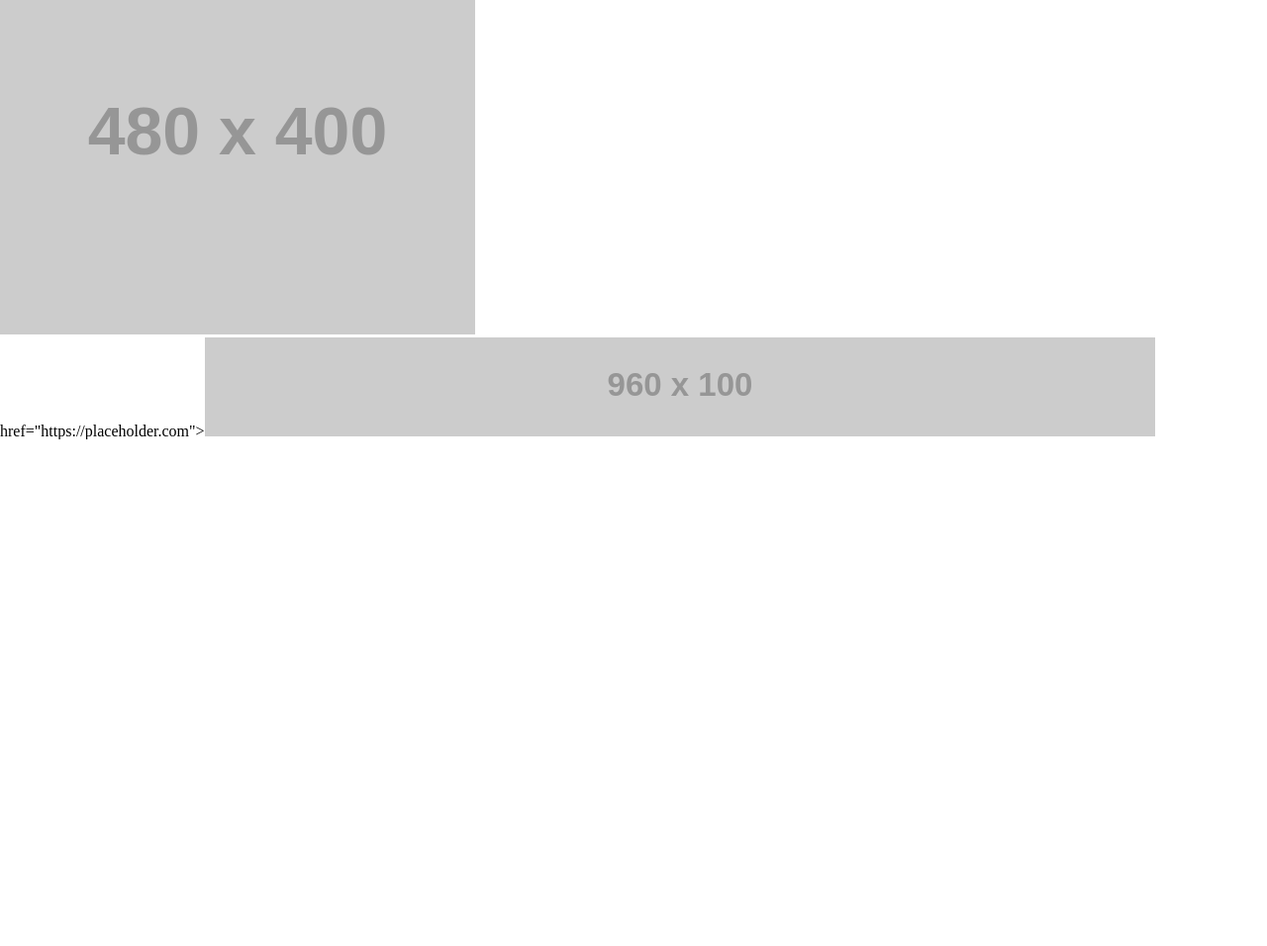
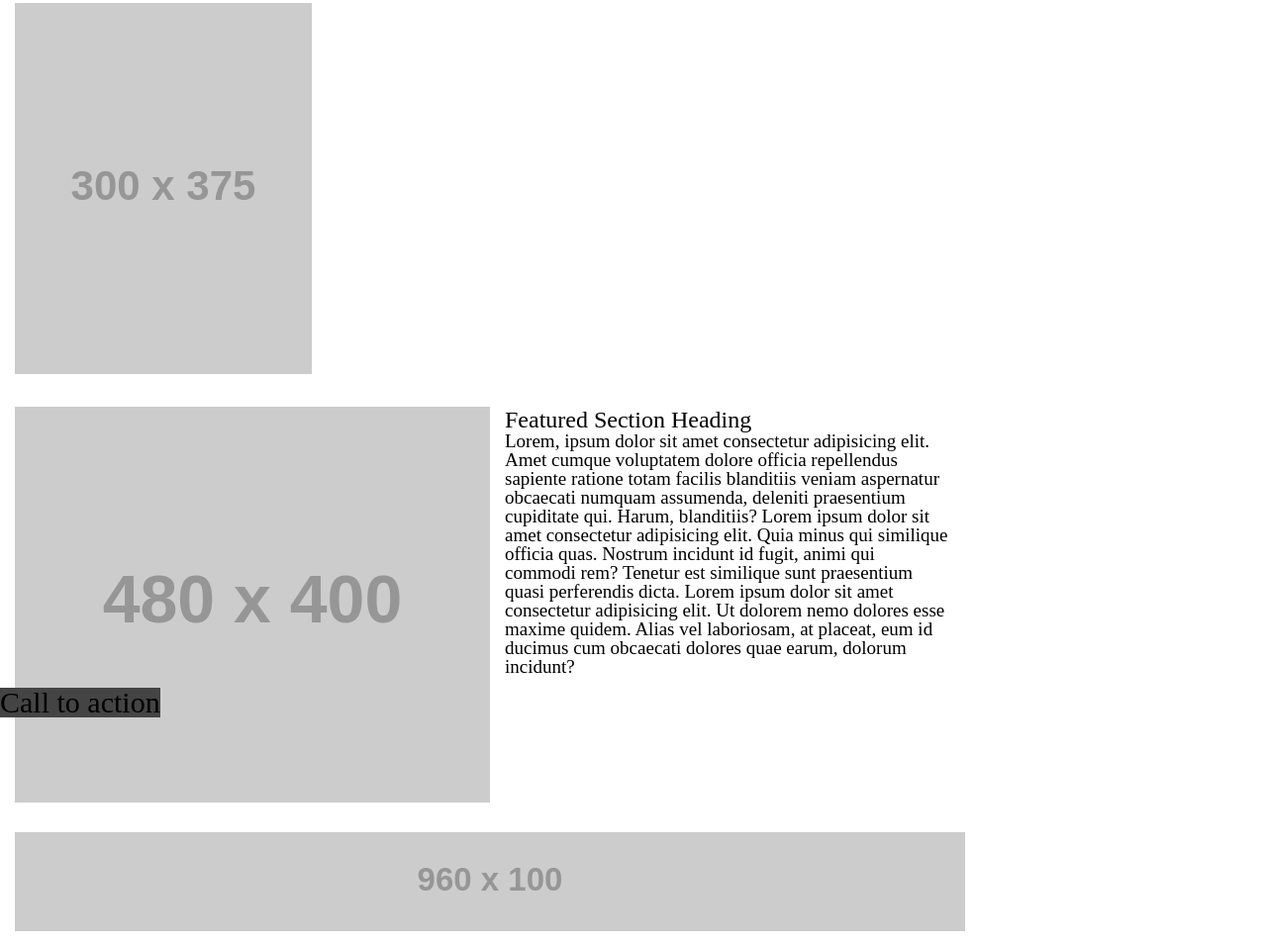
Before and after one commit to MthwBrwn/wireframe-exercise, a plain HTML site: page index.html in a window 1280 px wide. Shown: the part 1030-1986 px from the top of the page at 99% size. Before the commit the page ends 1474 px from the top, so only its background shows below. Drawn offline with Linux system fonts and the light colour scheme; placeholder pictures from the web are drawn by us.

Commit message:
work in on CSS nav bar complete trying to order subbanner pics

```diff
--- a/css/style.css
+++ b/css/style.css
@@ -0,0 +1,66 @@
+
+body {
+  width: 960px;
+  text-align: center;
+}
+
+nav {
+  display: inline;
+  text-align: left;
+  width: 960px;
+  height: 70px;
+  margin: 15px auto;
+}
+
+nav a {
+  padding: 15px 0px;
+  float: left;
+}
+
+section {
+  text-align: left;
+  width: 990 px;
+  display: inline-block;
+  /* margin : 15px; */
+
+}
+img {
+  float:left;
+  margin: 15px;
+}
+
+article {
+  position: relative;
+  display: inline;
+  width: 400 px;
+  height: 300 px;
+  margin: 15px 0px 15px 15px;
+
+
+}
+
+li {
+  display: inline-block;
+    font-family: sans-serif;
+    margin: 15px;
+    line-height: 70px;
+    font-size: 30px;
+    padding: 13px 0 0 0;
+}
+
+h2 {
+  font-size: 24px;
+}
+
+p{
+  font-size: 19px;
+  overflow: scroll;
+}
+
+h3 {
+  font-size: 30px;
+  width: 250 px;
+  background-color: #444;
+  position: absolute;
+  top: 300px ;
+}
--- a/index.html
+++ b/index.html
@@ -6,7 +6,8 @@
   <meta http-equiv="X-UA-Compatible" content="IE=edge">
   <title> wire frame exercise  </title>
   <meta name="viewport" content="width=device-width, initial-scale=1">
-  <link rel="stylesheet" type="text/css" media="screen" href="css/reset.css" href="css/style.css" />
+  <link rel="stylesheet" type="text/css" media="screen" href="css/reset.css"  />
+  <link rel="stylesheet" type="text/css" media="screen" href="css/style.css"  />
   <!-- <script src="main.js"></script> -->
 </head>
 
@@ -15,7 +16,7 @@
     <a href="https://placeholder.com"><img src="http://via.placeholder.com/200x70"></a>
     <ul>
       <li> nav item 1</li>
-      <li> nv item 2</li>
+      <li> nav item 2</li>
       <li>nav item 3</li>
       <li> nav item 4</li>
     </ul>
@@ -31,13 +32,21 @@
     </section>
     <section>
         <a href="https://placeholder.com"><img src="http://via.placeholder.com/480x400  "></a>
-        <div>
-          <h2></h2>
-        </div>
+        <article>
+          <h2> Featured Section Heading </h2>
+          <p>
+            Lorem, ipsum dolor sit amet consectetur adipisicing elit. Amet cumque voluptatem dolore officia repellendus sapiente ratione totam facilis blanditiis veniam aspernatur obcaecati numquam assumenda, deleniti praesentium cupiditate qui. Harum, blanditiis?
+            Lorem ipsum dolor sit amet consectetur adipisicing elit. Quia minus qui similique officia quas. Nostrum incidunt id fugit, animi qui commodi rem? Tenetur est similique sunt praesentium quasi perferendis dicta.
+            Lorem ipsum dolor sit amet consectetur adipisicing elit. Ut dolorem nemo dolores esse maxime quidem. Alias vel laboriosam, at placeat, eum id ducimus cum obcaecati dolores quae earum, dolorum incidunt?
+
+          </p>
+          <h3>   Call to action </h3>
+        </article>
     </section>
   </main>
   <footer>
-      href="https://placeholder.com"><img src="http://via.placeholder.com/960x100 "></a>
+      <a href="https://placeholder.com">
+      <img src="http://via.placeholder.com/960x100 "></a>
   </footer>
 </body>
 </html>
```
